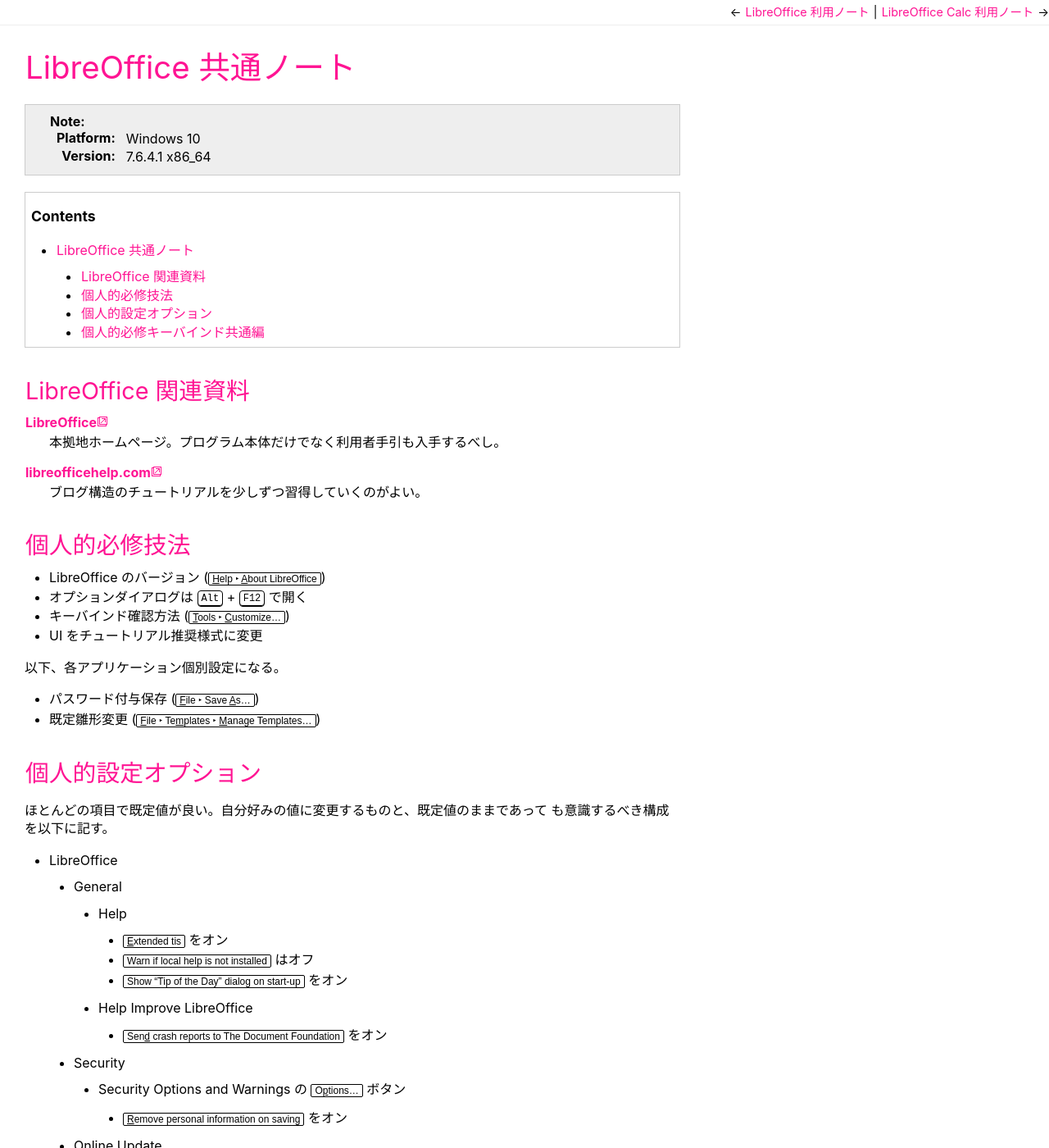
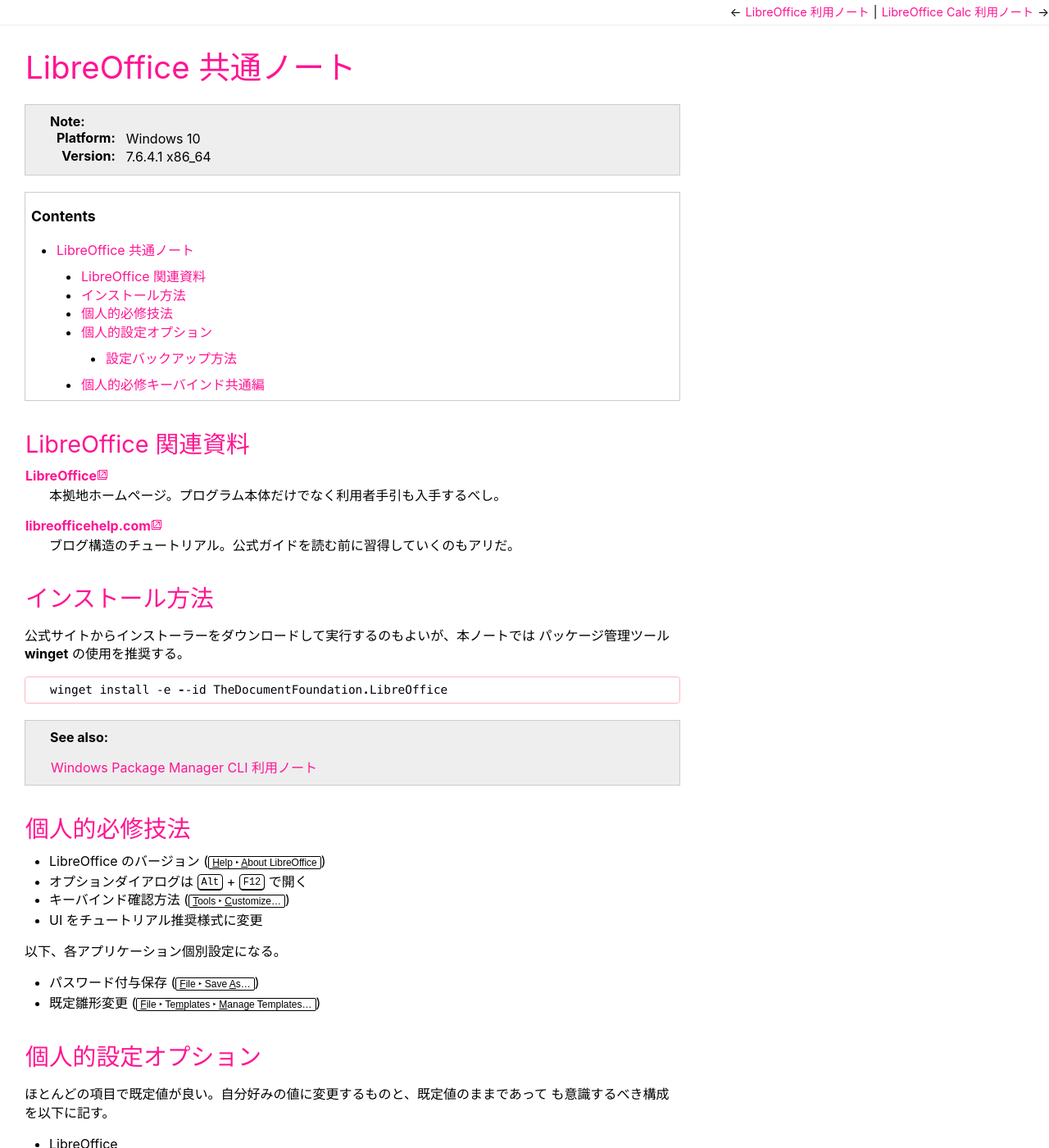
Before and after one commit to showa-yojyo/minibook, a Sphinx documentation site: the page built from source/libreoffice/main.rst, in a window 1280 px wide and 1400 px high. Shown: the whole window at 82% size. Built offline with Sphinx 7.4.7, drawn with Linux system fonts in a browser that asks for light colours; some of the changed text lies outside the part shown.

Commit message:
libreoffice/main: RC

```diff
--- a/source/libreoffice/main.rst
+++ b/source/libreoffice/main.rst
@@ -15,7 +15,21 @@
 LibreOffice_
    本拠地ホームページ。プログラム本体だけでなく利用者手引も入手するべし。
 `libreofficehelp.com <https://www.libreofficehelp.com/>`__
-   ブログ構造のチュートリアルを少しずつ習得していくのがよい。
+   ブログ構造のチュートリアル。公式ガイドを読む前に習得していくのもアリだ。
+
+インストール方法
+======================================================================
+
+公式サイトからインストーラーをダウンロードして実行するのもよいが、本ノートでは
+パッケージ管理ツール :program:`winget` の使用を推奨する。
+
+.. code:: pwsh
+
+   winget install -e --id TheDocumentFoundation.LibreOffice
+
+.. seealso::
+
+   :doc:`/winget`
 
 個人的必修技法
 ======================================================================
@@ -42,9 +56,13 @@
 
     * Help
 
-      * :guilabel:`&Extended tis` をオン
+      * :guilabel:`&Extended tips` をオン
       * :guilabel:`Warn if local help is not installed` はオフ
       * :guilabel:`Show "Tip of the Day" dialog on start-up` をオン
+    * Open/Save Dialogs
+
+      * :guilabel:`&Use LibreOffice dialogs` をオフ
+
     * Help Improve LibreOffice
 
       * :guilabel:`Sen&d crash reports to The Document Foundation` をオン
@@ -80,6 +98,18 @@
 
       * :guilabel:`Date acceptance &patterns` から自分が使わないものを除外する
   * Asian Layout については既定値よりも良い設定がある可能性がある
+
+設定バックアップ方法
+----------------------------------------------------------------------
+
+:guilabel:`Options` ダイアログで :menuselection:`LibreOffice --> Path` をクリッ
+クすると :guilabel:`Paths used by LibreOffice` 一覧が示される。このうち、パスが
+
+   :file:`%APPDATA%\\LibreOffice\\4\\user`
+
+のフォルダー以下が LibreOffice カスタマイズ設定置場と考えられる。したがって、こ
+こはバックアップをするべきだろう。Git によるバージョン管理をするなり、オンライン
+ストレージへの同期を定期的に実施するなり、対応しろ。
 
 個人的必修キーバインド共通編
 ======================================================================
```
